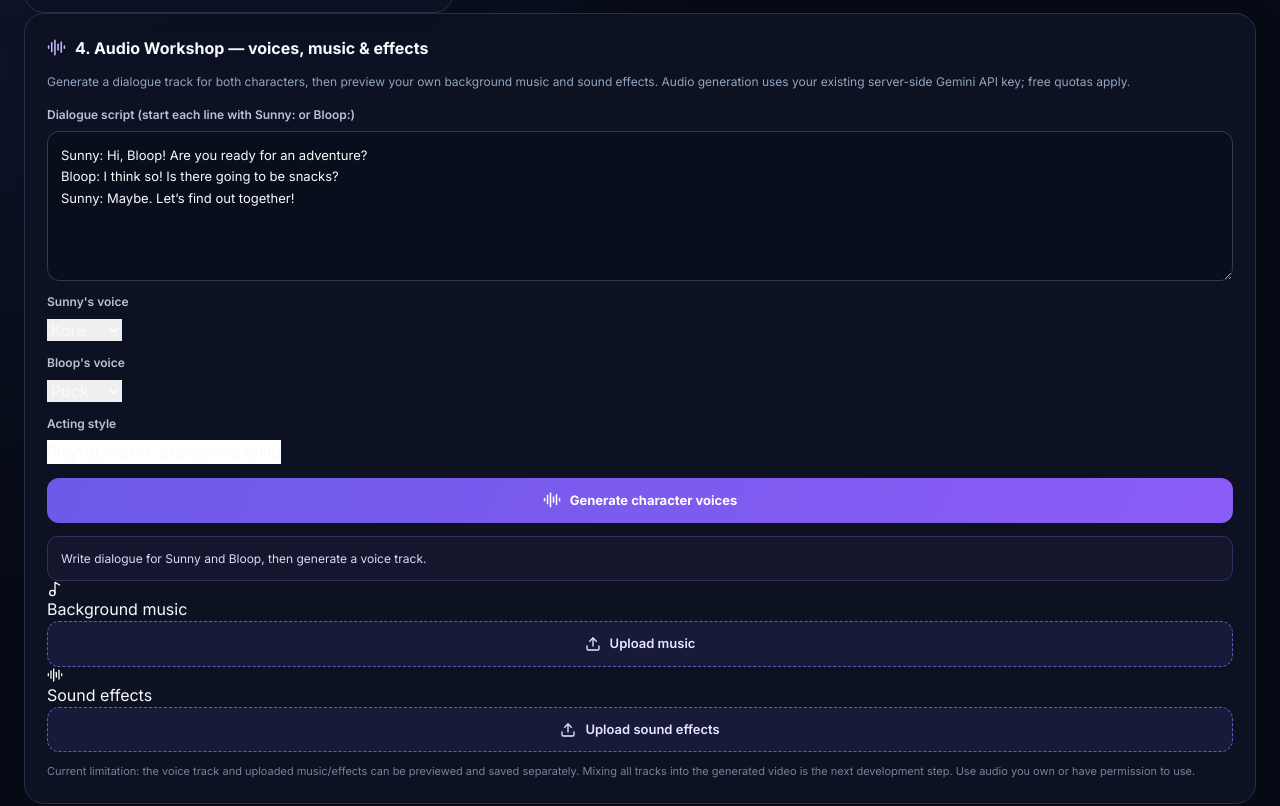
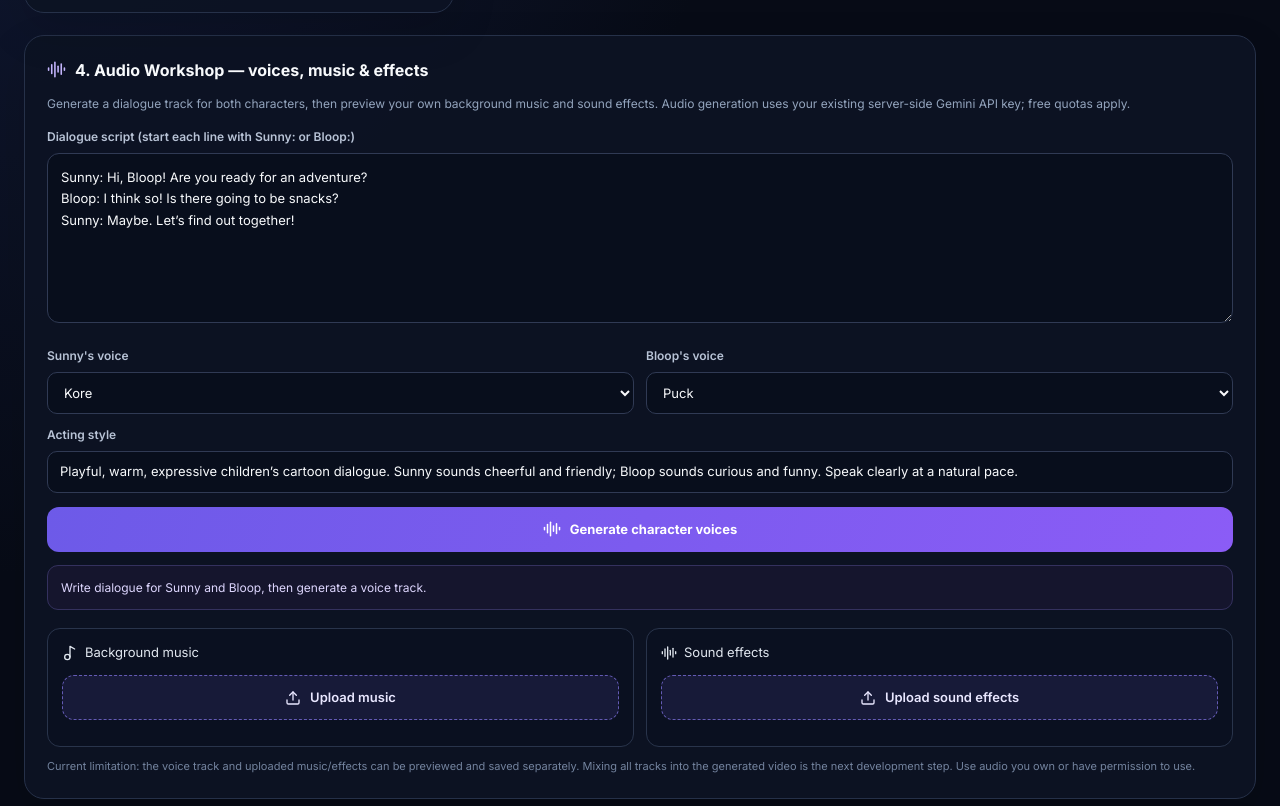
Before and after one commit to DynamismCh/AnimateText-Studio, a React (Vite) app: page / in a window 1280 px wide. Shown: the part 880-1686 px from the top of the page. Built offline with nearby package versions, Linux system fonts and the light colour scheme.

Commit message:
Style the new Audio Workshop

```diff
--- a/src/index.css
+++ b/src/index.css
@@ -77,3 +77,18 @@ button:disabled{cursor:not-allowed;opacity:.55}
 .wan-quick-actions{display:flex;flex-wrap:wrap;gap:8px;margin-top:12px}
 .wan-quick-actions button{font-weight:500}
 @media(max-width:600px){.wan-assistant-heading{flex-direction:column}.wan-chat-form{grid-template-columns:1fr}.wan-send{padding:12px}.wan-chat-message{max-width:96%}.wan-quick-actions button{flex:1 1 100%}}
+
+
+.wan-audio-panel{margin-top:22px}
+.wan-audio-script{min-height:170px!important}
+.wan-audio-options{display:grid;grid-template-columns:repeat(2,minmax(0,1fr));gap:12px;margin-top:12px}
+.wan-audio-options select,.wan-audio-text-input{width:100%;min-height:42px;padding:10px 12px;border:1px solid #303a54;border-radius:10px;background:#080e1c;color:#f8fafc;font-size:13px}
+.wan-audio-result{display:grid;gap:10px;margin-top:16px;padding:14px;border:1px solid #3b356e;border-radius:13px;background:#11142a}
+.wan-audio-result strong{font-size:13px;color:#e9e7ff}
+.wan-audio-result audio,.wan-audio-asset audio{display:block;width:100%;min-width:0}
+.wan-audio-upload-grid{margin-top:18px}
+.wan-audio-asset{min-width:0;padding:14px;border:1px solid #29344b;border-radius:13px;background:#0a1020}
+.wan-audio-asset h3{display:flex;align-items:center;gap:7px;margin:0 0 12px;color:#e2e8f0;font-size:13px}
+.wan-audio-filename{overflow-wrap:anywhere;color:#94a3b8;font-size:11px}
+.wan-audio-asset .wan-upload{margin-bottom:12px}
+@media(max-width:600px){.wan-audio-options{grid-template-columns:1fr}}
```
